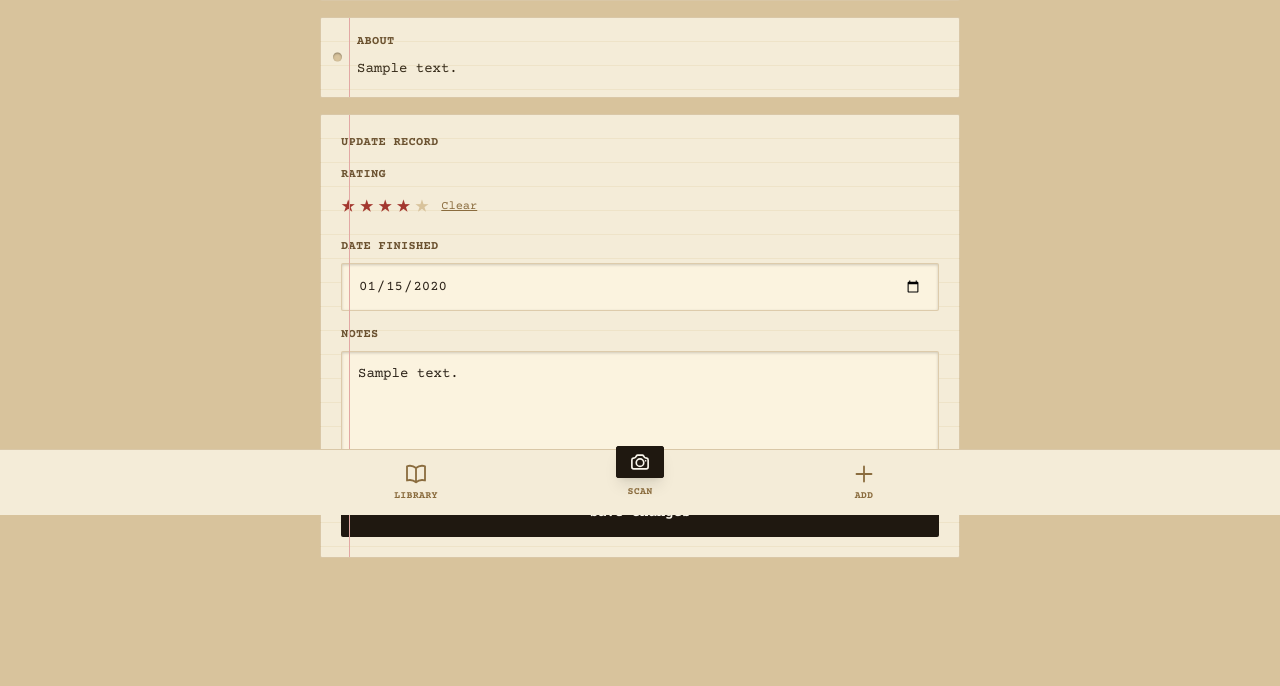
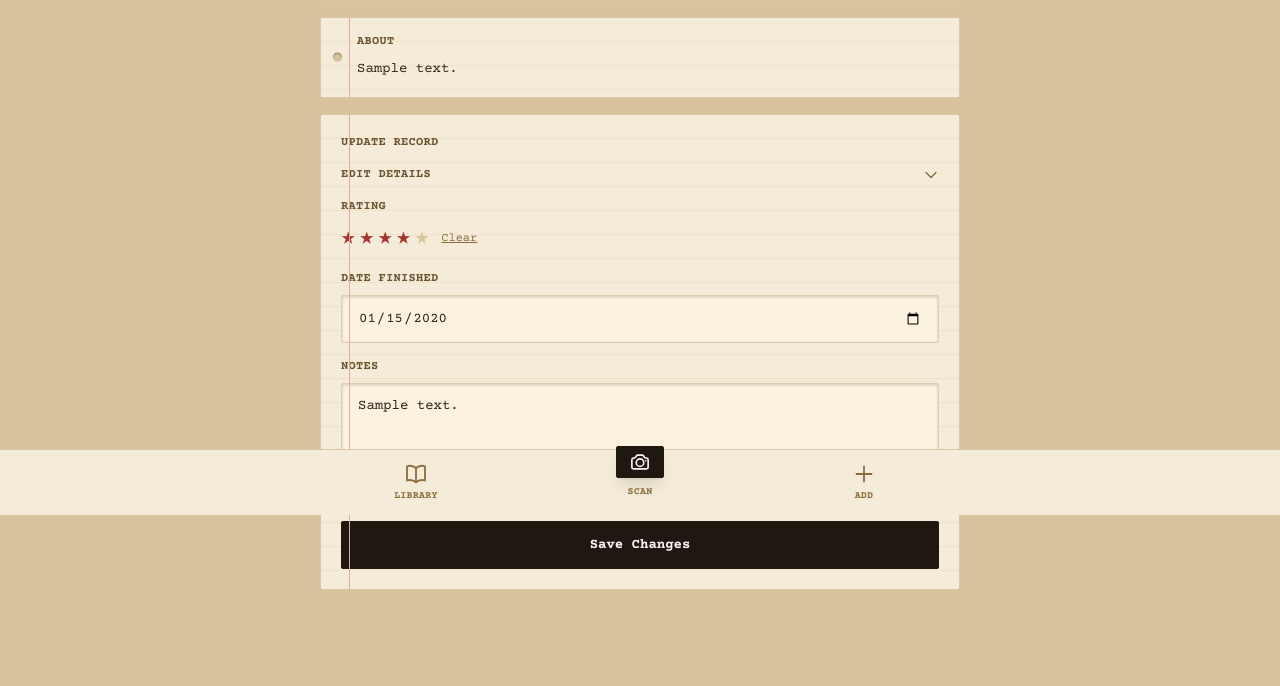
Before and after one commit to Monster0506/stackroom, a Django app: template templates/books/detail.html in a window 1280 px wide. Shown: the part 285-971 px from the top of the page. Before the commit the page ends 842 px from the top, so only its background shows below. Run offline with Django 5.2, Linux system fonts and the light colour scheme; the template is opened without the code that fills it: most values are stand-ins (such as "Sample title", 1, 10 or a date in 2020); some libraries are stand-ins or nearby versions.

Commit message:
Allow editing core book fields from the detail page

```diff
--- a/templates/books/detail.html
+++ b/templates/books/detail.html
@@ -71,6 +71,34 @@
     <div class="px-5 pt-5 pb-2">
       <p class="text-xs font-bold text-ink-600 uppercase tracking-wide mb-4">Update Record</p>
 
+      <!-- Edit details -->
+      <div class="mb-4">
+        <button type="button" onclick="toggleEdit()" class="w-full flex items-center justify-between text-left">
+          <label class="text-xs font-bold text-ink-600 uppercase tracking-wide">Edit details</label>
+          <svg id="edit-chevron" class="w-4 h-4 text-ink-500 transition-transform" fill="none" stroke="currentColor" stroke-width="2" viewBox="0 0 24 24">
+            <path stroke-linecap="round" stroke-linejoin="round" d="M19.5 8.25l-7.5 7.5-7.5-7.5"/>
+          </svg>
+        </button>
+        <div id="edit-body" class="hidden flex flex-col gap-3 mt-3">
+          <input name="title" type="text" placeholder="Title *" value="{{ book.title }}"
+            class="w-full label-slot border border-ink-400/40 rounded-sm px-4 py-3 text-sm focus:outline-none focus:ring-2 focus:ring-ink-900 transition">
+          <input name="author" type="text" placeholder="Author" value="{{ book.author }}"
+            class="w-full label-slot border border-ink-400/40 rounded-sm px-4 py-3 text-sm focus:outline-none focus:ring-2 focus:ring-ink-900 transition">
+          <input name="isbn" type="text" placeholder="ISBN" value="{{ book.isbn }}" inputmode="numeric"
+            class="w-full label-slot border border-ink-400/40 rounded-sm px-4 py-3 text-sm focus:outline-none focus:ring-2 focus:ring-ink-900 transition">
+          <div class="grid grid-cols-2 gap-3">
+            <input name="publisher" type="text" placeholder="Publisher" value="{{ book.publisher }}"
+              class="w-full label-slot border border-ink-400/40 rounded-sm px-4 py-3 text-sm focus:outline-none focus:ring-2 focus:ring-ink-900 transition">
+            <input name="published_date" type="text" placeholder="Year" value="{{ book.published_date }}"
+              class="w-full label-slot border border-ink-400/40 rounded-sm px-4 py-3 text-sm focus:outline-none focus:ring-2 focus:ring-ink-900 transition">
+          </div>
+          <input name="page_count" type="number" min="0" placeholder="Page count" value="{{ book.page_count|default:'' }}"
+            class="w-full label-slot border border-ink-400/40 rounded-sm px-4 py-3 text-sm focus:outline-none focus:ring-2 focus:ring-ink-900 transition">
+          <textarea name="description" rows="3" placeholder="Description"
+            class="w-full label-slot border border-ink-400/40 rounded-sm px-4 py-3 text-sm focus:outline-none focus:ring-2 focus:ring-ink-900 resize-none">{{ book.description }}</textarea>
+        </div>
+      </div>
+
       <!-- Rating -->
       <div class="mb-4">
         <label class="text-xs font-bold text-ink-600 uppercase tracking-wide block mb-2">Rating</label>
@@ -112,6 +140,11 @@
 </div>
 
 <script>
+  function toggleEdit() {
+    document.getElementById('edit-body').classList.toggle('hidden');
+    document.getElementById('edit-chevron').classList.toggle('rotate-180');
+  }
+
   function setRating(n) {
     document.getElementById('rating-input').value = n || '';
     document.querySelectorAll('.star-btn').forEach(btn => {
```
Also changed, not shown: books/views.py (+12 -0 lines).
